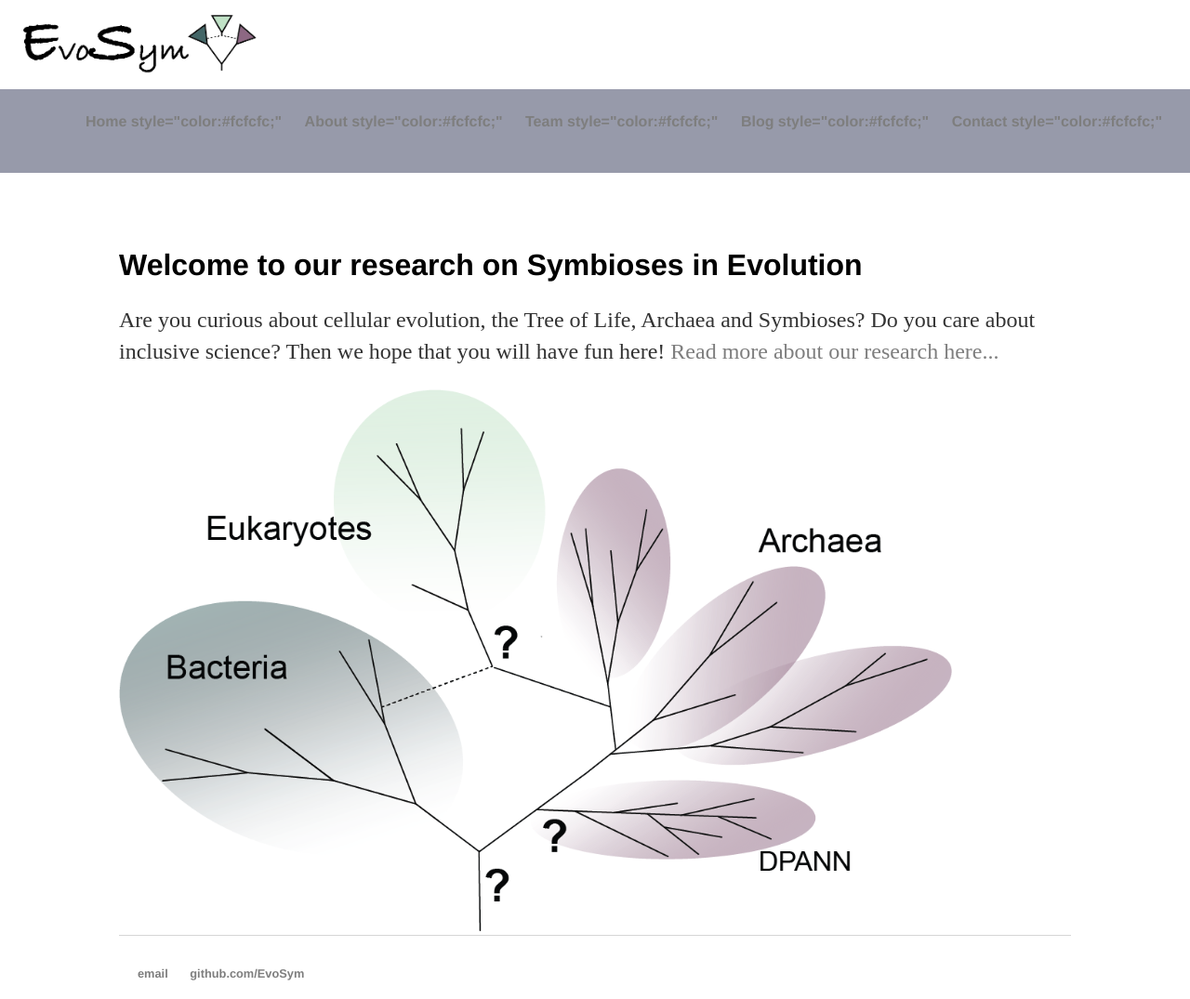
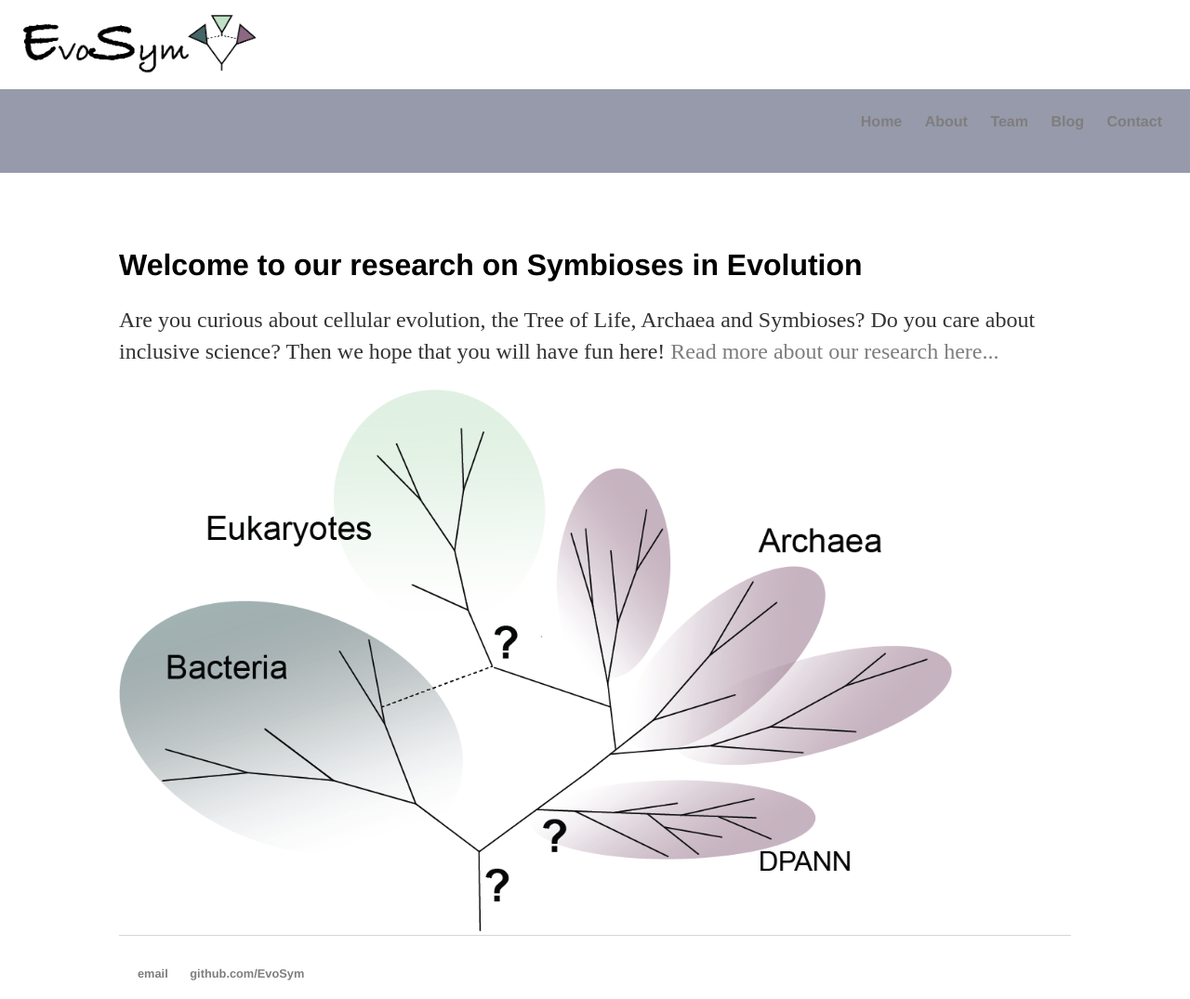
Before and after one commit to EvoSym/EvoSym.github.io, a Jekyll site: the page built from index.html, in a window 1280 px wide. Shown: the whole page at 93% size. Built offline with Jekyll 4.4.1, drawn with Linux system fonts in a browser that asks for light colours.

Commit message:
Update default.html

```diff
--- a/_layouts/default.html
+++ b/_layouts/default.html
@@ -11,11 +11,11 @@
 		<div class='logo'><img src='/logo_vs4.png'></div>
 		<nav>
 		<ul>
-        		<li><a href="/">Home style="color:#fcfcfc;" </a></li>
-	        	<li><a href="/about">About style="color:#fcfcfc;" </a></li>
-        		<li><a href="/team">Team style="color:#fcfcfc;" </a></li>
-        		<li><a href="/blog">Blog style="color:#fcfcfc;" </a></li>
-			<li><a href="/contact">Contact style="color:#fcfcfc;" </a></li>
+        		<li><a href="/">Home</a></li>
+	        	<li><a href="/about">About</a></li>
+        		<li><a href="/team">Team</a></li>
+        		<li><a href="/blog">Blog</a></li>
+			<li><a href="/contact">Contact</a></li>
     		</ul>
 		</nav>
 		<p>
```
